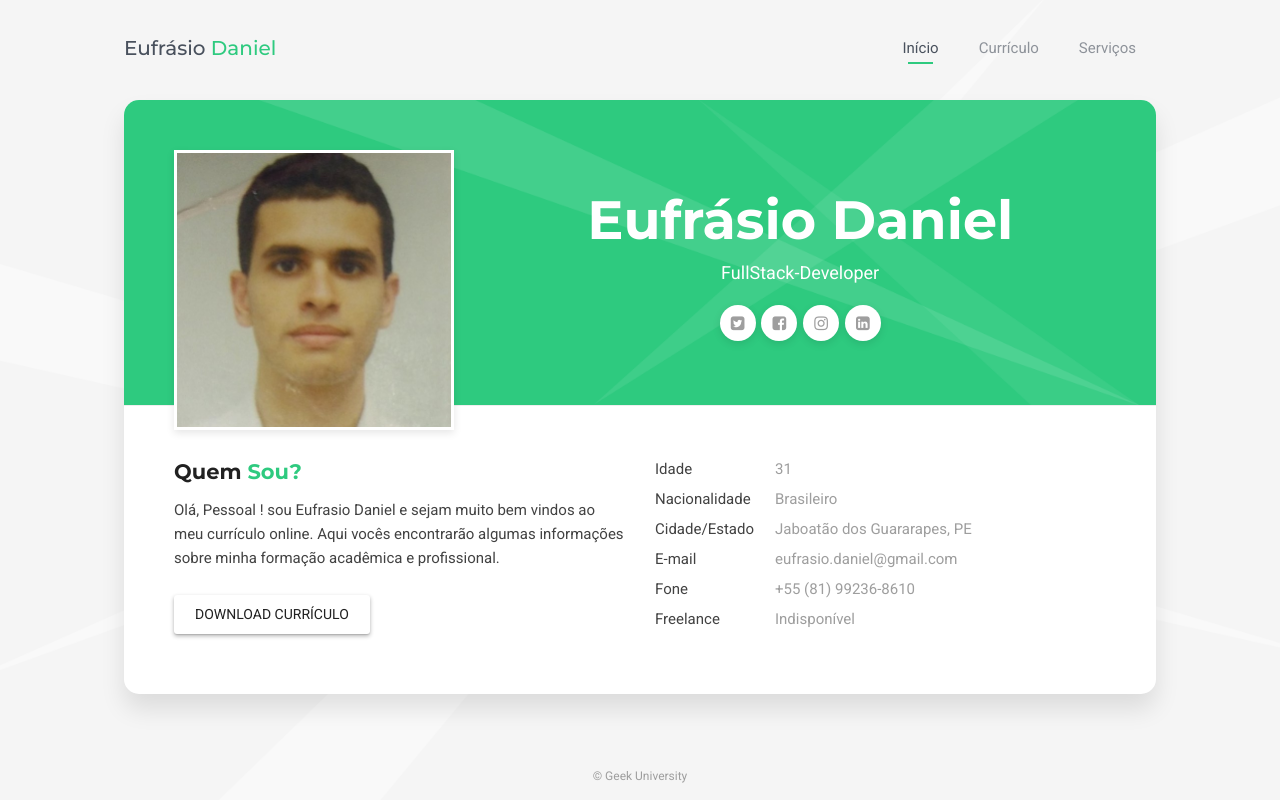
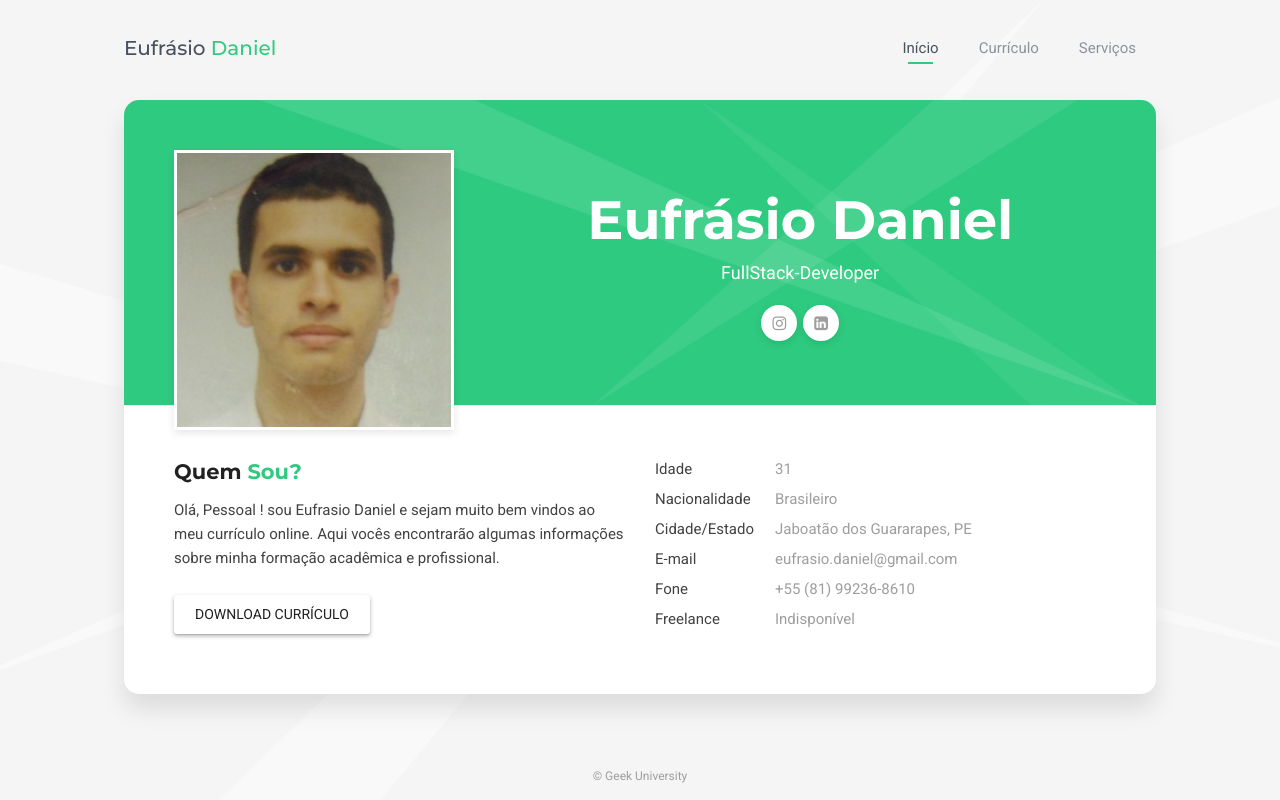
Before and after one commit to EufrasioDaniel/EufrasioDaniel.github.io, a plain HTML site: page index.html in a window 1280 px wide. Drawn offline with Linux system fonts and the light colour scheme.

Commit message:
Tirando midias socias que nao interessam

```diff
--- a/index.html
+++ b/index.html
@@ -106,8 +106,6 @@
                       </div>
 
                       <div class="social-links">
-                        <a href="https://www.twitter.com/" target="_blank"><i class="fa fa-twitter-square"></i></a>
-                        <a href="https://www.facebook.com/" target="_blank"><i class="fa fa-facebook-square"></i></a>
                         <a href="https://www.instagram.com/eufrasio.daniel/" target="_blank"><i class="fa fa-instagram"></i></a>
                         <a href="https://www.linkedin.com/in/eufrasio-daniel-b9346666/" target="_blank"><i class="fa fa-linkedin-square"></i></a>
                       </div>
```
